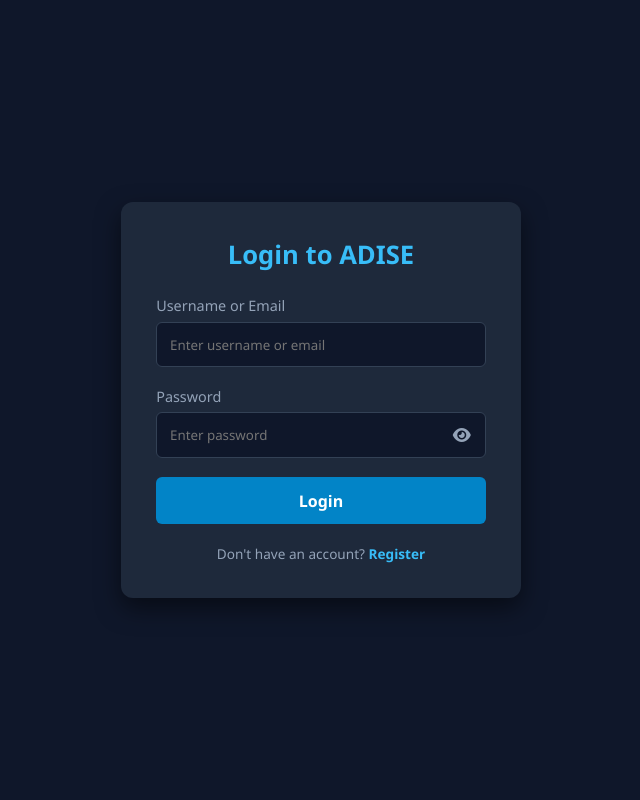
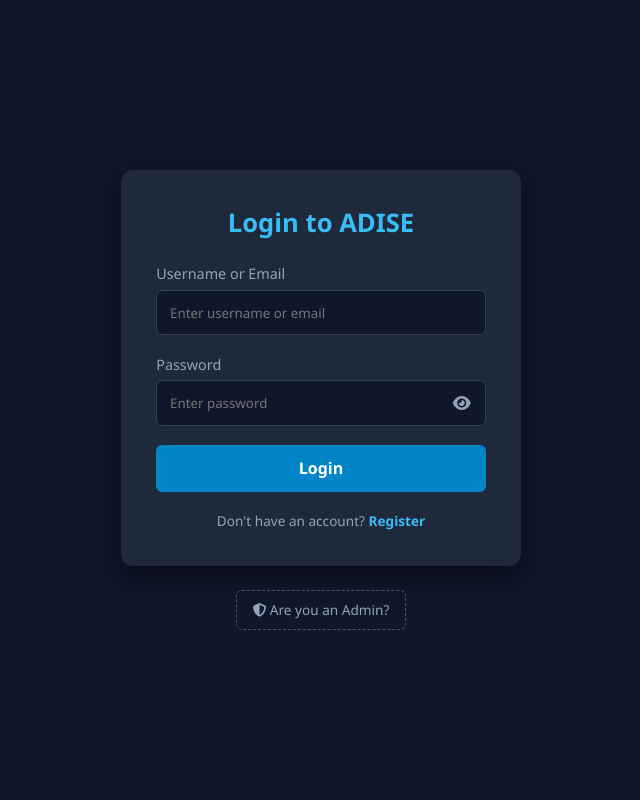
Before and after one commit to AneesAhmedL/ADISE-AI-Assistant-ver2, a Flask app: page /login_page in a window 1280 px wide. Shown: the whole page, without its empty margins (319-959 px from the left). Run offline with Flask 3, Linux system fonts and the light colour scheme.

Commit message:
Fix Errors in website

```diff
--- a/templates/login.html
+++ b/templates/login.html
@@ -8,7 +8,7 @@
     <link rel="stylesheet" href="https://cdnjs.cloudflare.com/ajax/libs/font-awesome/6.4.0/css/all.min.css">
     <style>
         * { box-sizing: border-box; margin: 0; padding: 0; font-family: 'Segoe UI', Tahoma, Geneva, Verdana, sans-serif; }
-        body { background: #0f172a; color: #f8fafc; display: flex; align-items: center; justify-content: center; min-height: 100vh; }
+        body { background: #0f172a; color: #f8fafc; display: flex; flex-direction: column; align-items: center; justify-content: center; min-height: 100vh; }
         .auth-card { background: #1e293b; padding: 2.2rem; border-radius: 12px; width: 100%; max-width: 400px; box-shadow: 0 10px 25px rgba(0,0,0,0.5); }
         .auth-card h2 { text-align: center; margin-bottom: 1.5rem; color: #38bdf8; font-size: 1.6rem; }
         .form-group { margin-bottom: 1.2rem; }
@@ -24,11 +24,18 @@
         .btn { width: 100%; padding: 0.8rem; border: none; border-radius: 6px; background: #0284c7; color: #fff; font-weight: bold; cursor: pointer; transition: background 0.2s; font-size: 1rem; }
         .btn:hover { background: #0369a1; }
         .btn:disabled { background: #475569; cursor: not-allowed; }
+
         .toggle-text { margin-top: 1.2rem; text-align: center; font-size: 0.85rem; color: #94a3b8; }
         .toggle-text a { color: #38bdf8; text-decoration: none; cursor: pointer; font-weight: bold; }
+
         .alert { margin-bottom: 1rem; padding: 0.6rem; border-radius: 6px; font-size: 0.85rem; text-align: center; display: none; }
         .alert.error { background: #7f1d1d; color: #fca5a5; }
         .alert.success { background: #14532d; color: #86efac; }
+
+        /* Admin Link Button Styling */
+        .admin-link-container { margin-top: 1.5rem; text-align: center; }
+        .admin-btn { background: transparent; border: 1px dashed #475569; color: #94a3b8; padding: 0.6rem 1rem; border-radius: 6px; font-size: 0.85rem; cursor: pointer; text-decoration: none; display: inline-block; transition: all 0.2s; }
+        .admin-btn:hover { border-color: #38bdf8; color: #38bdf8; background: rgba(56, 189, 248, 0.05); }
     </style>
 </head>
 <body>
@@ -69,6 +76,13 @@
         <span id="toggleMsg">Don't have an account?</span>
         <a id="toggleBtn">Register</a>
     </div>
+</div>
+
+<!-- Admin Portal Navigation Button -->
+<div class="admin-link-container">
+    <a href="/adise_secure_admin_portal_99" class="admin-btn">
+        <i class="fa-solid fa-shield-halved"></i> Are you an Admin?
+    </a>
 </div>
 
 <script>
```
